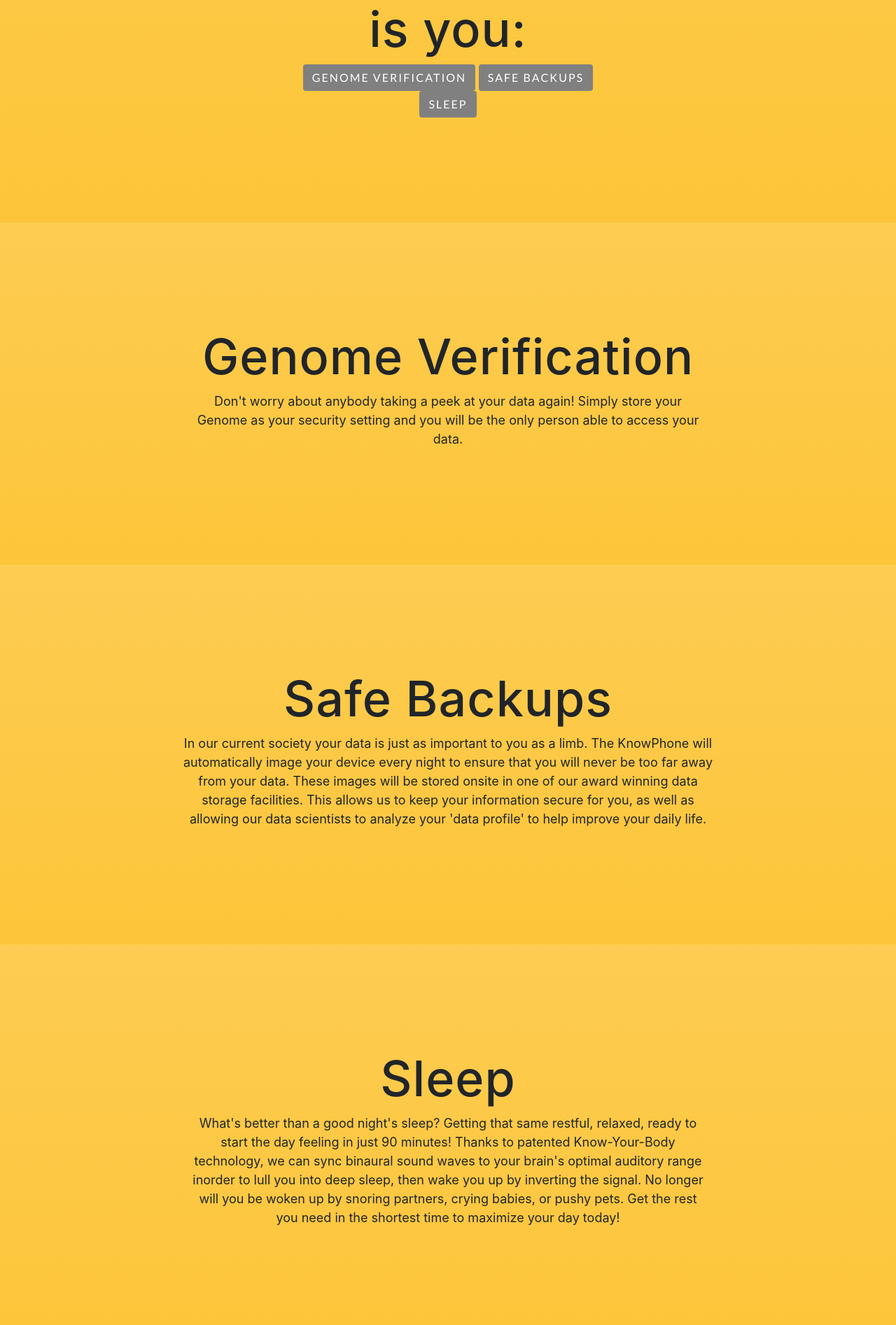
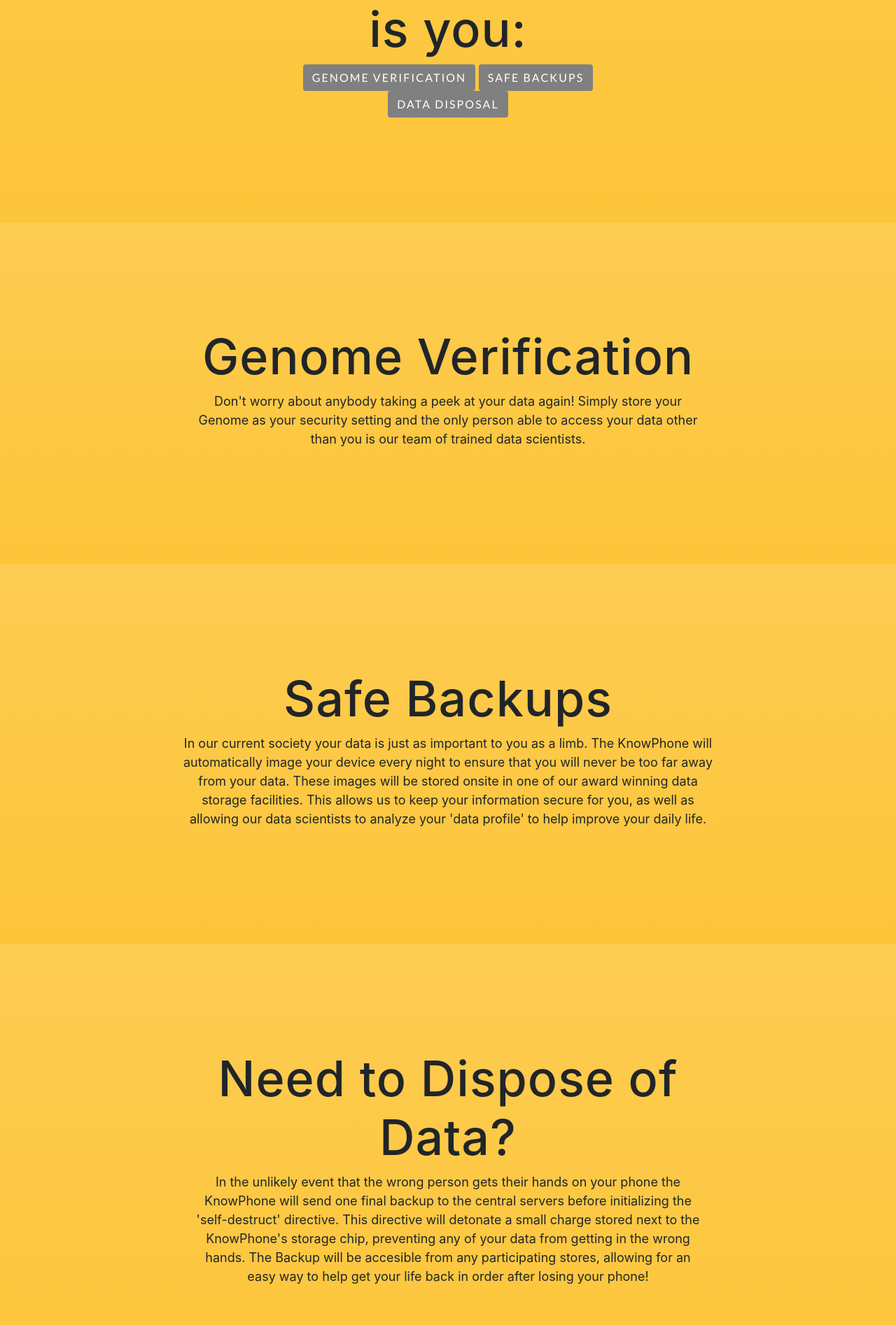
Before and after one commit to JaredGMead/KnowPhone, a website with bundled scripts: page security.html in a window 1280 px wide. Shown: the part 1286-3180 px from the top of the page at 70% size. Built offline with nearby package versions, Linux system fonts and the light colour scheme; a web font is replaced by a local one.

Commit message:
Jared - Changed opacity of Homepage background & edited security

```diff
--- a/security.html
+++ b/security.html
@@ -77,7 +77,7 @@
               <div class="col-lg-8 mx-auto">
                 <a href="#genome" class="btn btn-outline btn-xl js-scroll-trigger" style= "background-color:grey">Genome Verification</a>
                 <a href="#backups" class="btn btn-outline btn-xl js-scroll-trigger" style= "background-color:grey">Safe Backups</a>
-                <a href="#sleep" class="btn btn-outline btn-xl js-scroll-trigger" style= "background-color:grey">Sleep</a>
+                <a href="#disposal" class="btn btn-outline btn-xl js-scroll-trigger" style= "background-color:grey">Data Disposal</a>
               </div>
             </div>
           </div>
@@ -90,7 +90,7 @@
         <div class="col-md-8 mx-auto">
           <h2 class="section-heading">Genome Verification</h2>
           <div class="row">
-              <p>Don't worry about anybody taking a peek at your data again! Simply store your Genome as your security setting and you will be the only person able to access your data. </p>
+              <p>Don't worry about anybody taking a peek at your data again! Simply store your Genome as your security setting and the only person able to access your data other than you is our team of trained data scientists.  </p>
           </div>
         </div>
       </div>
@@ -109,12 +109,12 @@
         </div>
       </section>
 
-      <section class="download bg-primary text-center" id="sleep">
+      <section class="download bg-primary text-center" id="disposal">
         <div class="container">
           <div class="row">
             <div class="col-md-8 mx-auto">
-              <h2 class="section-heading">Sleep</h2>
-                <p>What's better than a good night's sleep? Getting that same restful, relaxed, ready to start the day feeling in just 90 minutes! Thanks to patented Know-Your-Body technology, we can sync binaural sound waves to your brain's optimal auditory range inorder to lull you into deep sleep, then wake you up by inverting the signal. No longer will you be woken up by snoring partners, crying babies, or pushy pets. Get the rest you need in the shortest time to maximize your day today!</p>
+              <h2 class="section-heading">Need to Dispose of Data?</h2>
+                <p>In the unlikely event that the wrong person gets their hands on your phone the KnowPhone will send one final backup to the central servers before initializing the 'self-destruct' directive. This directive will detonate a small charge stored next to the KnowPhone's storage chip, preventing any of your data from getting in the wrong hands. The Backup will be accesible from any participating stores, allowing for an easy way to help get your life back in order after losing your phone!</p>
             </div>
           </div>
         </div>
```
Also changed, not shown: index.html (+1 -1 lines).
